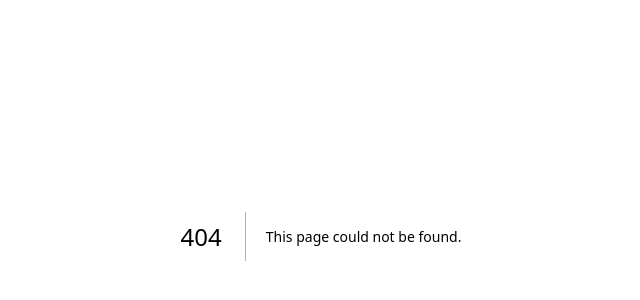
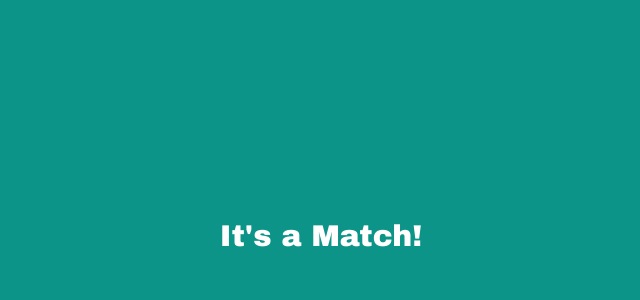
Before and after one commit to xenkou90/movie-roulette-for-two, a Next.js app in the folder client/: page /room/1/match in a window 1280 px wide. Before the commit this address had no page. Shown: the part 164-464 px from the top of the page, without its empty margins (319-959 px from the left). Built offline with nearby package versions, Linux system fonts and the light colour scheme.

Commit message:
feat: scaffold all app routes as empty shell pages

```diff
--- /dev/null
+++ b/client/src/app/create/page.tsx
@@ -0,0 +1,9 @@
+export default function CreateRoom() {
+  return (
+    <main className="min-h-screen bg-[#0D9488] flex items-center justify-center p-6">
+      <h1 className="text-white font-[family-name:var(--font-heading)] text-3xl">
+        Create a Room
+      </h1>
+    </main>
+  );
+}
--- /dev/null
+++ b/client/src/app/join/page.tsx
@@ -0,0 +1,9 @@
+export default function JoinRoom() {
+  return (
+    <main className="min-h-screen bg-[#0D9488] flex items-center justify-center p-6">
+      <h1 className="text-white font-[family-name:var(--font-heading)] text-3xl">
+        Enter a Room
+      </h1>
+    </main>
+  );
+}
--- /dev/null
+++ b/client/src/app/room/[code]/game/page.tsx
@@ -0,0 +1,9 @@
+export default function GameScreen() {
+  return (
+    <main className="min-h-screen bg-[#0D9488] flex items-center justify-center p-6">
+      <h1 className="text-white font-[family-name:var(--font-heading)] text-3xl">
+        Game Screen
+      </h1>
+    </main>
+  );
+}
--- /dev/null
+++ b/client/src/app/room/[code]/match/page.tsx
@@ -0,0 +1,9 @@
+export default function MatchScreen() {
+  return (
+    <main className="min-h-screen bg-[#0D9488] flex items-center justify-center p-6">
+      <h1 className="text-white font-[family-name:var(--font-heading)] text-3xl">
+        It&apos;s a Match!
+      </h1>
+    </main>
+  );
+}
```
Also changed, not shown: client/src/app/room/[code]/wait/page.tsx (added).
